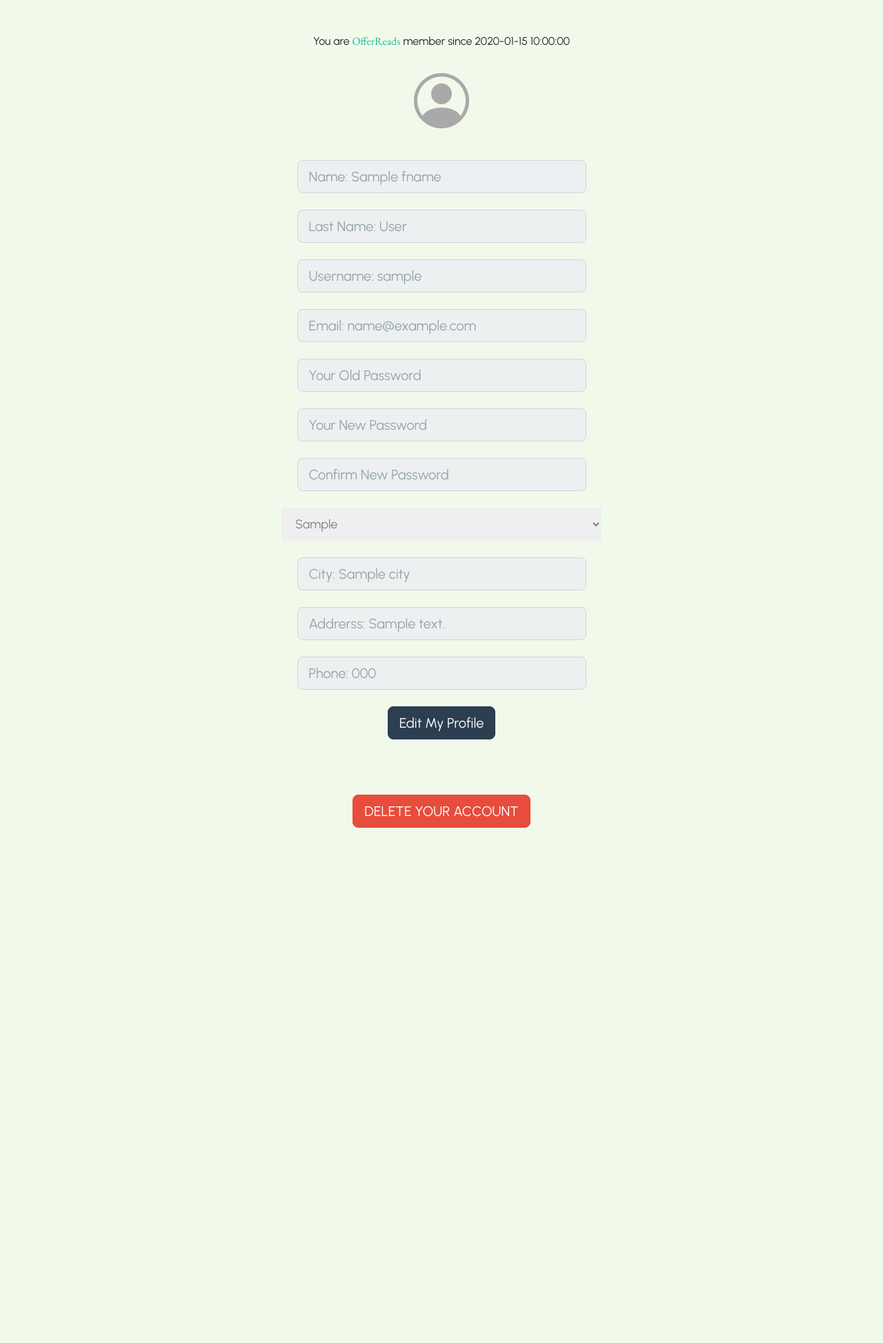
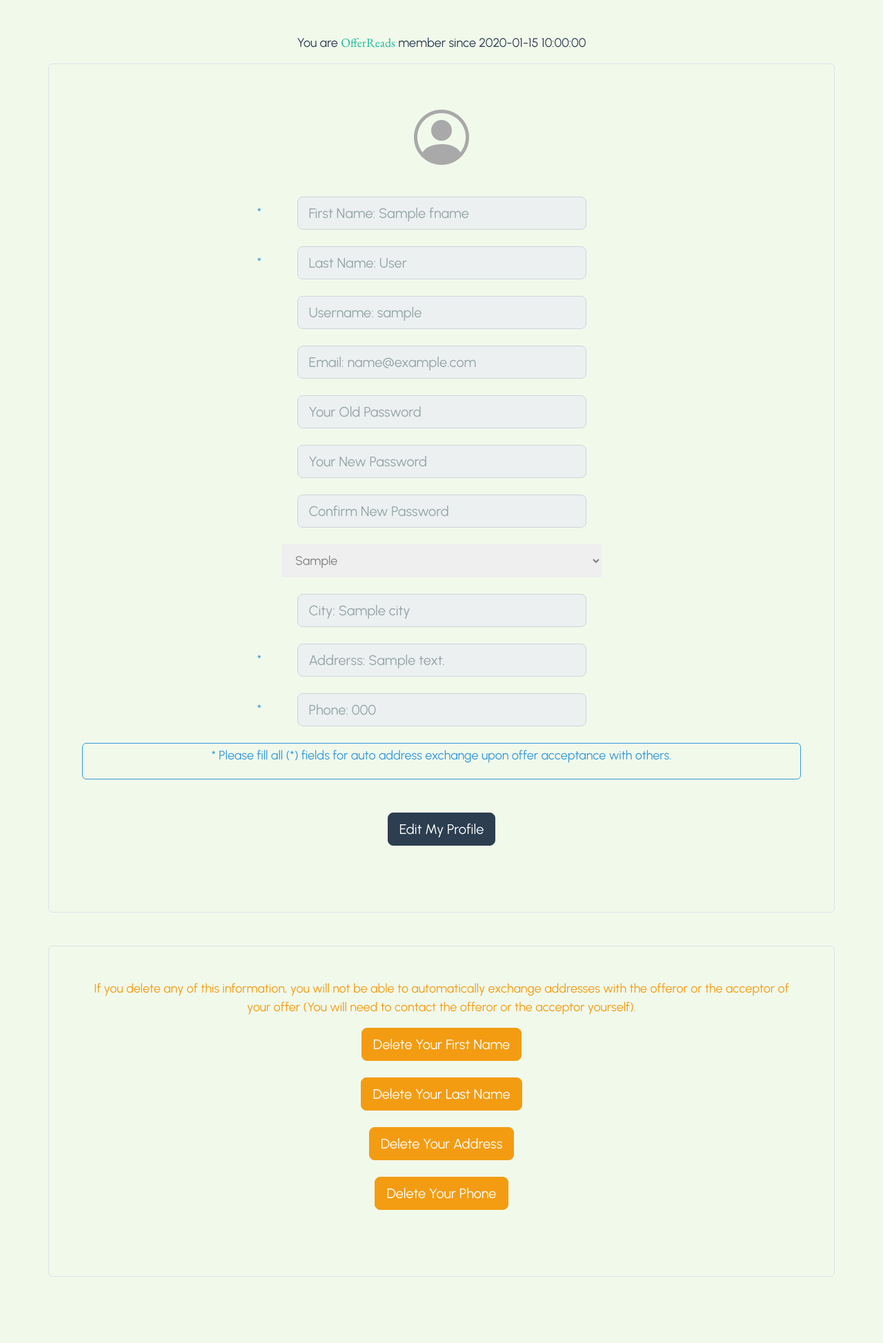
Before and after one commit to levent-86/OfferReads, a Flask app: template templates/myprofile.html in a window 1280 px wide. Shown: the part 98-2045 px from the top of the page at 69% size. Before the commit the page ends 1298 px from the top, so only its background shows below. Run offline with Flask 3, Linux system fonts and the light colour scheme; the template is opened without the code that fills it: most values are stand-ins (such as "Sample title", 1, 10 or a date in 2020); some libraries are stand-ins or nearby versions.

Commit message:
Added delete feature to myprofile.html

```diff
--- a/app.py
+++ b/app.py
@@ -180,14 +180,6 @@ def logout():
 
 
 
-@app.route("/exchange")
-@login_required
-def exchange():
-    ...
-    # TODO
-
-
-
 @app.route("/myprofile", methods=["GET", "POST"])
 @login_required
 def myprofile():
@@ -294,4 +286,95 @@ def myprofile():
         return redirect("/myprofile")
 
     else:
-        return render_template("myprofile.html", greet=greet_user(), date=date, fname=fname.title(), lname=lname.title(), username=uname, email=email, user_country=country.title(), countries=countries(), city=city.title(), address=address.title(), phone=phone)
+        # Return string if there's no information in the database
+        if fname != None:
+            fname = fname.title()
+        if lname != None:
+            lname = lname.title()
+        if country != None:
+            country = country.title()
+        if city != None:
+            city = city.title()
+        if address != None:
+            address = address.title()
+
+        """ delete_values = {
+            "fname": fname,
+            "lname": lname,
+            "address": address,
+            "phone": phone
+        }
+
+        delete_button_names = ["First Name", "Last Name", "City", "Address", "Phone"] """
+
+        return render_template("myprofile.html", greet=greet_user(), date=date, fname=fname, lname=lname, username=uname, email=email, user_country=country, countries=countries(), city=city, address=address, phone=phone)
+
+
+
+@app.route("/delete", methods=["POST"])
+@login_required
+def delete_myprofile():
+    # Collect the data from myprofile.html
+    d_fname = request.form.get("fname")
+    d_lname = request.form.get("lname")
+    d_address = request.form.get("address")
+    d_phone = request.form.get("phone")
+
+    # Take the data from database
+    database = db.execute("SELECT * FROM users WHERE id = ?;", session["user_id"])
+    fname = database[0]["fname"]
+    lname = database[0]["lname"]
+    address = database[0]["address"]
+    phone = database[0]["phone"]
+
+    # Return string if there's no information in the database
+    """ if fname != None:
+        fname = fname.title()
+    if lname != None:
+        lname = lname.title()
+    if address != None:
+        address = address.title() """
+
+    if d_fname != None:
+        db.execute("UPDATE users SET fname = NULL WHERE id = ?;", session["user_id"])
+        flash("Your name successfully deleted.")
+        return redirect("/myprofile")
+    if d_lname != None:
+        db.execute("UPDATE users SET lname = NULL WHERE id = ?;", session["user_id"])
+        flash("Your last name successfully deleted.")
+        return redirect("/myprofile")
+    if d_address != None:
+        db.execute("UPDATE users SET address = NULL WHERE id = ?;", session["user_id"])
+        flash("Your address successfully deleted.")
+        return redirect("/myprofile")
+    if d_phone != None:
+        db.execute("UPDATE users SET phone = NULL WHERE id = ?;", session["user_id"])
+        flash("Your phone successfully deleted.")
+        return redirect("/myprofile")
+    else:
+        flash("Something went wrong. Please try again.")
+        return redirect("/myprofile")
+
+
+
+@app.route("/exchange", methods=["GET", "POST"])
+@login_required
+def exchange():
+    # Collect data from exchange.html
+    if request.method == "POST":
+        # TODO
+        flash("TODO")
+    else:
+        return render_template("exchange.html", greet=greet_user())
+
+
+
+@app.route("/mybooks", methods=["GET", "POST"])
+@login_required
+def mybooks():
+    # Show data from mybooks.html
+    if request.method == "POST":
+        # TODO
+        ...
+    else:
+        return render_template("mybooks.html", greet=greet_user())
--- a/static/style.css
+++ b/static/style.css
@@ -42,6 +42,7 @@ nav h1 {
 body {
     background-color: var(--background);
     font-family: var(--texts);
+    font-size: large;
 }
 
 h1, h2, h3, h4, h5, h6 {
@@ -70,7 +71,7 @@ input[placeholder="Search"] {
 }
 
 /* My Profile */
-.bi-person-circle {
+.bi-person-circle, .bi-book-fill {
     color: darkgray;
     font-size: 5rem;
 }
@@ -95,3 +96,27 @@ select:not(.form-select-md) {
     font-size: large;
     height: 3rem;
 }
+.mp-nullable-container {
+    display: flex;
+    flex-direction: row;
+    align-items: center;
+    justify-content: center;
+}
+.mp-nullable-container input {
+    position: relative;
+}
+.mp-nullable-container span {
+    position: absolute;
+    margin-left: -33rem;
+}
+
+/* Exchange part */
+.bi-book-fill::before {
+    width: 8rem;
+    height: 8rem;
+    border: 5px solid;
+    border-radius: 50%;
+    display: flex;
+    justify-content: center;
+    align-items: center;
+}
--- a/templates/index.html
+++ b/templates/index.html
@@ -16,6 +16,8 @@
         <option value="{{ author }}">
     </datalist>
     <button type="submit" class="btn btn-success">Search</button>
+
+    <p>TODO</p>
 {% endblock %}
 
 <!-- TODO: -->
--- a/templates/layout.html
+++ b/templates/layout.html
@@ -34,7 +34,7 @@
                             </a>
                             <ul class="dropdown-menu dropdown-menu-end" aria-labelledby="navbarDropdown">
                                 <li><a class="dropdown-item" href="/myprofile">My Profile</a></li>
-                                <li><a class="dropdown-item" href="#">My Books</a></li>
+                                <li><a class="dropdown-item" href="/mybooks">My Books</a></li>
                                 <li><a class="dropdown-item" href="#">My Offers</a></li>
                                 <li><hr class="dropdown-divider"></li>
                                 <li><a class="dropdown-item" href="/logout">Log Out</a></li>
@@ -43,12 +43,12 @@
                         <li class="nav-item dropdown">
                             <a class="nav-link dropdown-toggle" href="#" id="navbarDropdown" role="button" data-bs-toggle="dropdown" aria-expanded="false">
                                 <i class="bi bi-bell-fill"></i>
-                                <span class="badge bg-danger">{{ 0 }}</span>
+                                <span class="badge rounded-pill bg-danger">{{ 0 }}</span>
                             </a>
                             <ul class="dropdown-menu  dropdown-menu-end" aria-labelledby="navbarDropdown">
                                 <li>
                                     <a class="dropdown-item" href="#">
-                                        <span class="badge bg-danger">{{ 0 }}</span>
+                                        <span class="badge rounded-pill bg-danger">{{ 0 }}</span>
                                         <span class="dropdown-item-text">See all notifications</span>
                                     </a>
                                     <li><hr class="dropdown-divider"></li>
@@ -60,12 +60,12 @@
                         <li class="nav-item dropdown">
                             <a class="nav-link dropdown-toggle" href="#" id="navbarDropdown" role="button" data-bs-toggle="dropdown" aria-expanded="false">
                                 <i class="bi bi-envelope-fill"></i>
-                                <span class="badge bg-danger">{{ 0 }}</span>
+                                <span class="badge rounded-pill bg-danger">{{ 0 }}</span>
                             </a>
                             <ul class="dropdown-menu dropdown-menu-end" aria-labelledby="navbarDropdown">
                                 <li>
                                     <a class="dropdown-item" href="#">
-                                        <span class="badge bg-danger">{{ 0 }}</span>
+                                        <span class="badge rounded-pill bg-danger">{{ 0 }}</span>
                                         <span class="dropdown-item-text">See all messages</span>
                                     </a>
                                     <li><hr class="dropdown-divider"></li>
@@ -88,7 +88,7 @@
 
     {% if get_flashed_messages() %}
       <header>
-          <div class="alert alert-info mb-0 text-center" role="alert">
+          <div class="alert alert-info text-center" role="alert">
                 {{ get_flashed_messages() | join(" ") }}
           </div>
       </header>
--- a/templates/myprofile.html
+++ b/templates/myprofile.html
@@ -5,18 +5,19 @@
 {% endblock %}
 
 {% block main %}
-    <p>You are <a class="brand-name" href="/"><span class="mp-text"><span class="brand-name">Offer</span>Reads</span></a> member since {{ date }}</p>
+    <p class="text-primary">You are <a class="brand-name" href="/"><span class="mp-text"><span class="brand-name">Offer</span>Reads</span></a> member since {{ date }}</p>
+    <div class="mb-5 p-5 border rounded border-primary-subtle container-md">
         <form action="/myprofile" method="post">
             <div class="mb-4">
                 <!-- https://stackoverflow.com/a/25825731 -->
                 <label for="profilepic" class="mp-label"><i class="bi bi-person-circle"></i></label>
                 <input type="file" name="profilepic" id="profilepic" class="form-control mx-auto w-auto mp-disabled" disabled="disabled">
             </div>
-        <div class="mb-4">
-            <input size="35" class="form-control form-control-lg mx-auto w-auto mp-disabled" id="fname" name="fname" placeholder="Name: {{ fname }}" type="text" disabled="disabled">
+            <div class="mb-4 mp-nullable-container">
+                <input size="35" class="form-control form-control-lg mx-auto w-auto mp-disabled" id="fname" name="fname" placeholder="First Name: {{ fname }}" type="text" disabled="disabled"><span class="text-info">*</span>
             </div>
-        <div class="mb-4">
-            <input size="35" class="form-control form-control-lg mx-auto w-auto mp-disabled" id="lname" name="lname" placeholder="Last Name: {{ lname }}" type="text" disabled="disabled">
+            <div class="mb-4 mp-nullable-container">
+                <input size="35" class="form-control form-control-lg mx-auto w-auto mp-disabled" id="lname" name="lname" placeholder="Last Name: {{ lname }}" type="text" disabled="disabled"><span class="text-info">*</span>
             </div>
             <div class="mb-4">
                 <input size="35" autocomplete="off" autofocus class="form-control form-control-lg mx-auto w-auto mp-disabled" id="username" name="username" placeholder="Username: {{ username }}" type="text" disabled="disabled">
@@ -34,7 +35,7 @@
                 <input size="35" class="form-control form-control-lg mx-auto w-auto mp-disabled" name="confirmpass" placeholder="Confirm New Password" type="password" disabled="disabled">
             </div>
             <div class="mb-4">
-            <select style="" class="mp-disabled" name="countries" disabled="disabled">
+                <select class="mp-disabled" name="countries" disabled="disabled">
                     <option selected disabled hidden>{{ user_country }}</option>
                     {% for country in countries %}
                         <option value="{{ country }}">{{ country }}</option>
@@ -44,24 +45,57 @@
             <div class="mb-4">
                 <input size="35" autocomplete="off" class="form-control form-control-lg mx-auto w-auto mp-disabled" id="city" name="city" placeholder="City: {{ city }}" type="text" disabled="disabled">
             </div>
-        <div class="mb-4">
-            <input size="35" autocomplete="off" class="form-control form-control-lg mx-auto w-auto mp-disabled" id="address" name="address" placeholder="Addrerss: {{ address }}" type="text" disabled="disabled">
+            <div class="mb-4 mp-nullable-container">
+                <input size="35" autocomplete="off" class="form-control form-control-lg mx-auto w-auto mp-disabled" id="address" name="address" placeholder="Addrerss: {{ address }}" type="text" disabled="disabled"><span class="text-info">*</span>
             </div>
-        <div class="mb-4">
-            <input size="35" autocomplete="off" class="form-control form-control-lg mx-auto w-auto mp-disabled" id="phone" name="phone" placeholder="Phone: {{ phone }}" type="tel" disabled="disabled">
+            <div class="mb-4 mp-nullable-container">
+                <input size="35" autocomplete="off" class="form-control form-control-lg mx-auto w-auto mp-disabled" id="phone" name="phone" placeholder="Phone: {{ phone }}" type="tel" disabled="disabled"><span class="text-info">*</span>
+            </div>
+
+            <div class="container-md p-1 border rounded border-info mb-5">
+                <p  class="text-info">* Please fill all (*) fields for auto address exchange upon offer acceptance with others.</p>
             </div>
 
             <div class="mb-7">
-            <button type="button" class="btn btn-primary mp-show btn-lg">Edit My Profile</button>
-            <button type="submit" class="btn btn-primary mp-hidden btn-lg">APPLY CHANGES</button>
+                <button type="button" class="btn btn-primary mp-show btn-lg mb-5">Edit My Profile</button>
+                <button type="submit" class="btn btn-primary mp-hidden btn-lg mb-5">APPLY CHANGES</button>
             </div>
-
-        <div class="mb-4">
-            <button type="submit" class="btn btn-danger mp-deletep btn-lg">DELETE YOUR ACCOUNT</button>
         </div>
     </form>
+    {% if fname != None or lname != None or address != None or phone != None %}
+        <div class="container-md p-5 border rounded border-warning-subtle mb-5">
+            {% if fname != None and lname != None and address != None and phone != None %}
+                <p  class="text-warning">If you delete any of this information, you will not be able to automatically exchange addresses with the offeror or the acceptor of your offer (You will need to contact the offeror or the acceptor yourself).</p>
+            {% else %}
+                <p  class="text-warning">You cannot automatically exchange addresses with the offeror or the acceptor because you have not filled out all the required fields above.</p>
+            {% endif %}
+            {% if fname != None %}
+                <form action="/delete" method="post">
+                    <input name="fname" value="{{ fname }}" hidden>
+                    <button type="submit" class="btn btn-warning mb-4 btn-lg">Delete Your First Name</button>
+                </form>
+            {% endif %}
+            {% if lname != None %}
+                <form action="/delete" method="post">
+                    <input name="lname" value="{{ lname }}" hidden>
+                    <button type="submit" class="btn btn-warning mb-4 btn-lg">Delete Your Last Name</button>
+                </form>
+            {% endif %}
+            {% if address != None %}
+                <form action="/delete" method="post">
+                    <input name="address" value="{{ address }}" hidden>
+                    <button type="submit" class="btn btn-warning mb-4 btn-lg">Delete Your Address</button>
+                </form>
+            {% endif %}
+            {% if phone != None %}
+                <form action="/delete" method="post">
+                    <input name="phone" value="{{ phone }}" hidden>
+                    <button type="submit" class="btn btn-warning mb-5 btn-lg">Delete Your Phone</button>
+                </form>
+            {% endif %}
+        </div>
+    {% endif %}
 {% endblock %}
 
-<!-- TODO add delete button each necessary field -->
 <!-- TODO configure DELETE YOUR ACCOUNT button -->
 <!-- TODO configure profile picture -->
```
Also changed, not shown: templates/exchange.html (added, +17 -0 lines), templates/mybooks.html (added, +10 -0 lines), exchange.db. Lines whose indentation alone changed are shown as unchanged.
